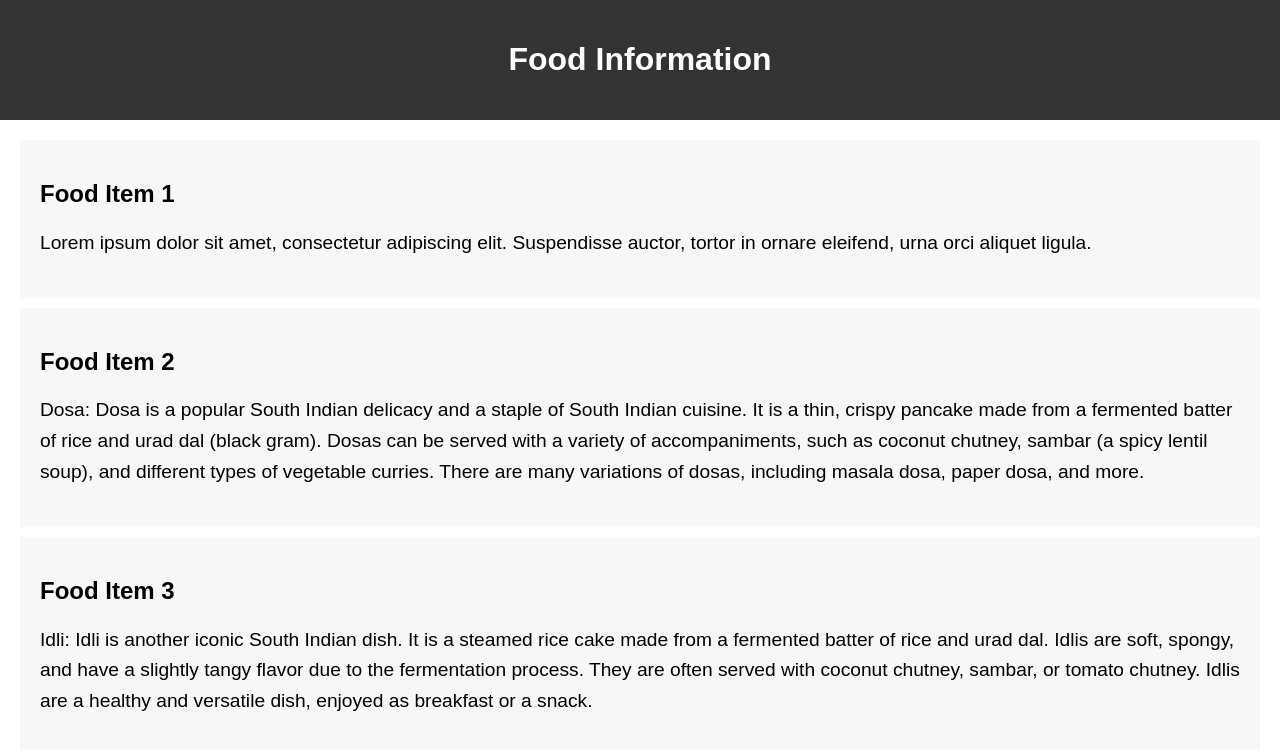
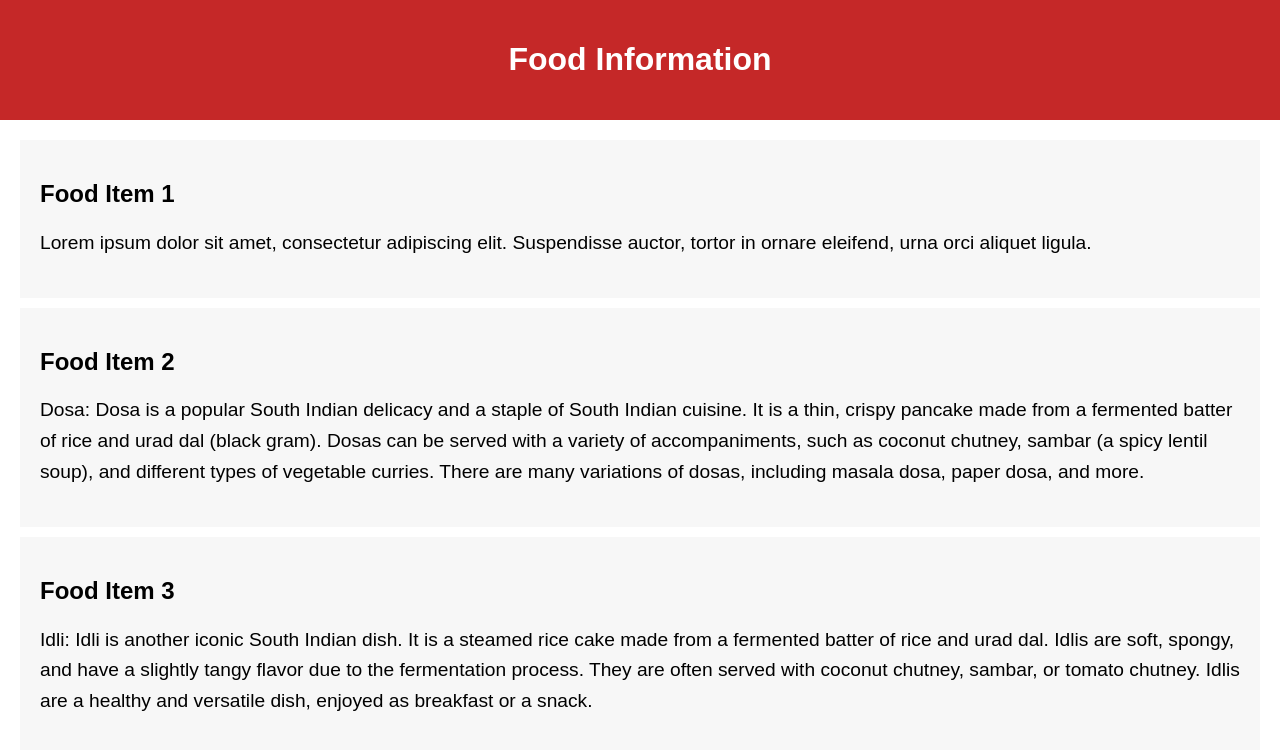
Before and after one commit to Saiinaruto/saiabburi, a plain HTML site: page index.html in a window 1280 px wide. Drawn offline with Linux system fonts and the light colour scheme.

Commit message:
paradise

```diff
--- a/index.html
+++ b/index.html
@@ -12,7 +12,7 @@
             padding: 0;
         }
         header {
-            background-color: #333; /* Dark background for header */
+            background-color: #c52828; /* Dark background for header */
             color: #fff;
             text-align: center;
             padding: 20px;
```
Also changed, not shown: 2 other files.
